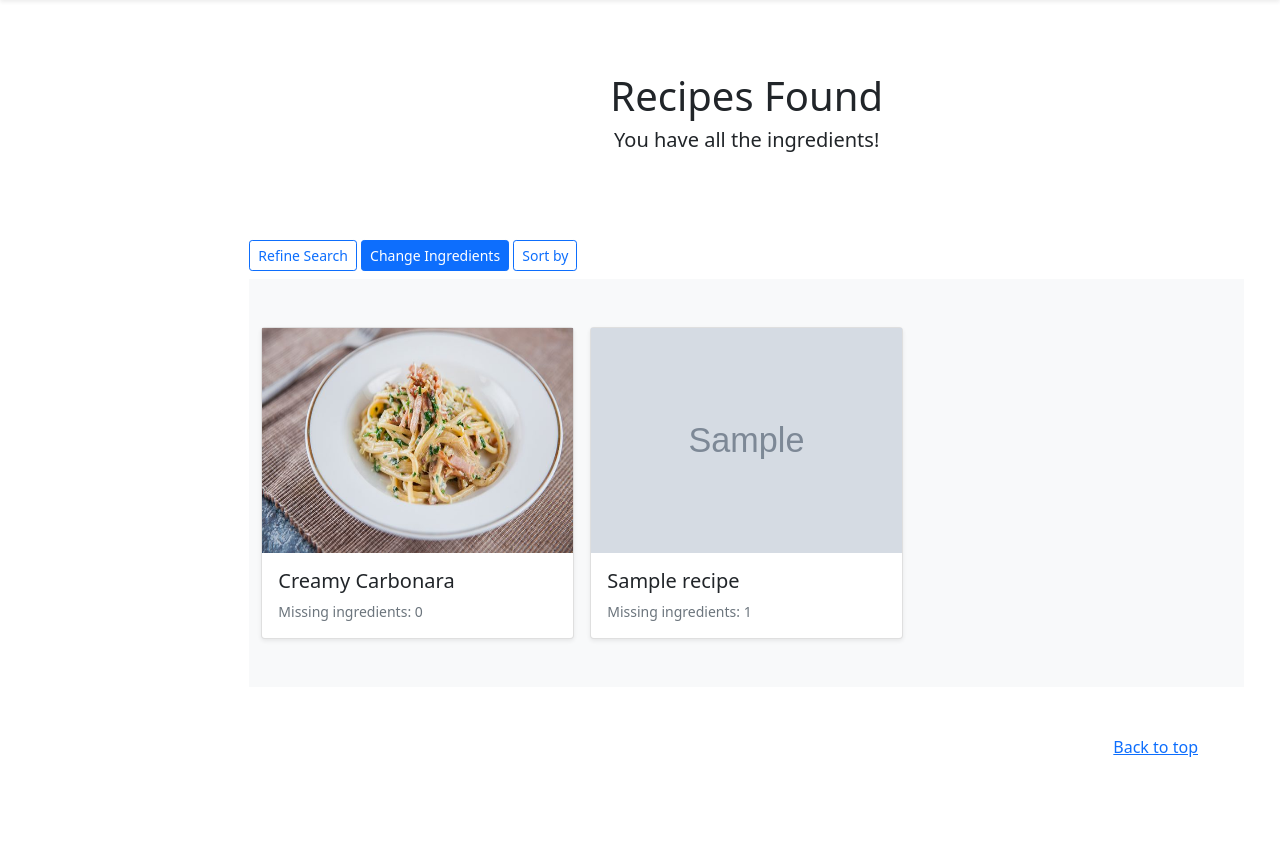
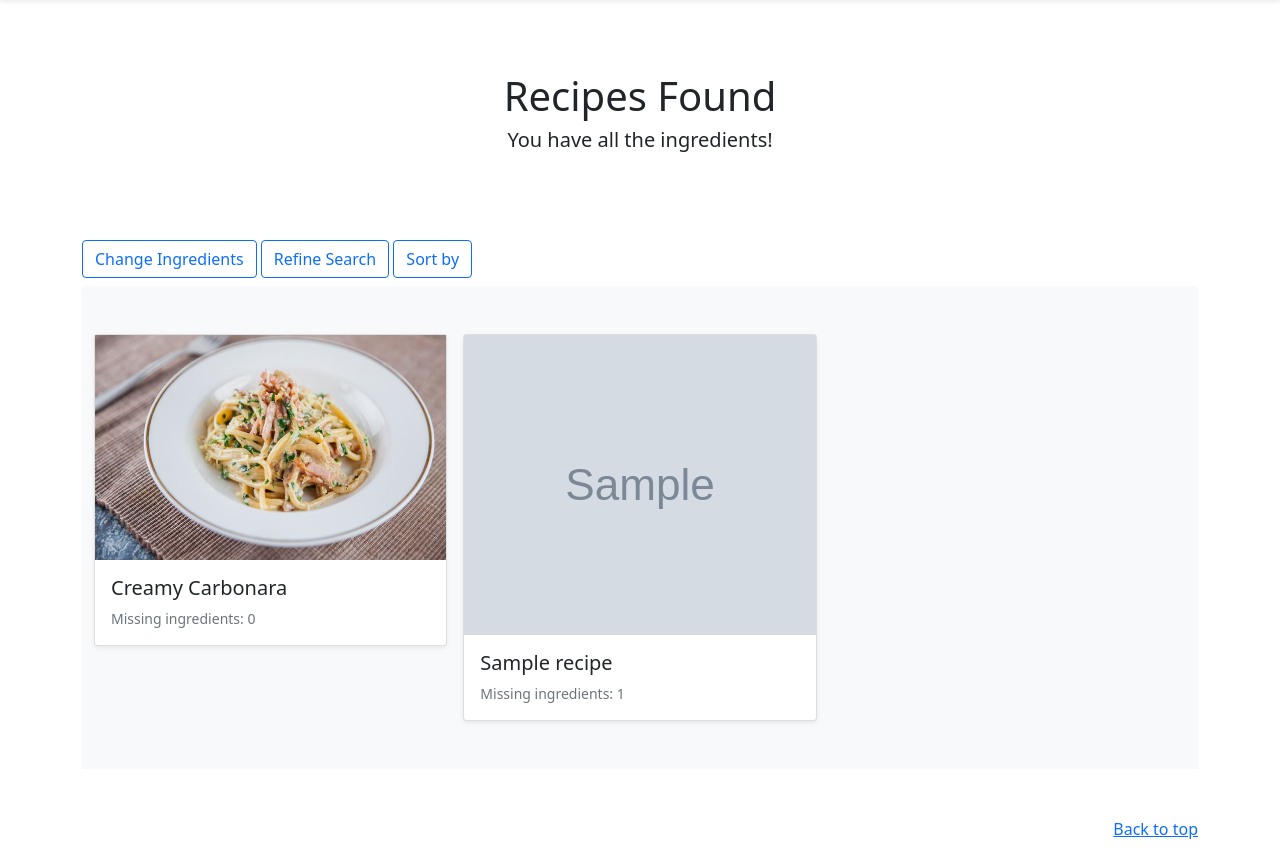
Before and after one commit to int-elligence2021/int-elligence2021.github.io, a Flask app: template templates/results_page.html in a window 1280 px wide. Shown: the part 56-921 px from the top of the page. Before the commit the page ends 813 px from the top, so only its background shows below. Run offline with Flask 2, Linux system fonts and the light colour scheme; the template is opened without the code that fills it: most values are stand-ins (such as "Sample title", 1, 10 or a date in 2020); grey boxes marked "Sample" are stand-in pictures; some libraries are stand-ins or nearby versions.

Commit message:
removed extra column and changed buttons

```diff
--- a/templates/results_page.html
+++ b/templates/results_page.html
@@ -24,7 +24,7 @@
     </nav> -->
 
 <!-- main -->
-<main class="col-md-9 ms-sm-auto col-lg-10 px-md-4">
+<main class="col-md-2 ms-sm-auto col-lg-12 px-md-4">
 
 <div class="container"
   data-infinite-scroll='{ "path": ".pagination__next", "append": ".post", "history": false }'>
@@ -36,11 +36,12 @@
       </div>
     </div>
   </section>
-    <!-- TODO: put centre align ingredients button, left align sort button -->
-  <button type="button" class="btn btn-outline-primary btn-sm my-2" data-bs-toggle="modal" data-bs-target="#filtersModal">Refine Search</button>
-  <button type="button" class="btn btn-primary btn-sm my-2" data-bs-toggle="modal" data-bs-target="#ingredientsModal">Change Ingredients</button>
-  <button type="button" class="btn btn-outline-primary btn-sm my-2" data-bs-toggle="modal" data-bs-target="#sortbyModal">Sort by</button>
-<!-- TODO: move container to the left -->
+
+  <!-- TODO: put centre align ingredients button, left align sort button -->
+  <button type="button" class="btn btn-outline-primary btn-md my-2" data-bs-toggle="modal" data-bs-target="#ingredientsModal">Change Ingredients</button>
+  <button type="button" class="btn btn-outline-primary btn-md my-2" data-bs-toggle="modal" data-bs-target="#filtersModal">Refine Search</button>
+  <button type="button" class="btn btn-outline-primary btn-md my-2" data-bs-toggle="modal" data-bs-target="#sortbyModal">Sort by</button>
+
   <!-- album template - recipes -->
   <div class="album py-5 bg-light">
     <div class="container">
@@ -66,7 +67,7 @@
         {% for r in recipes %}
         <div class="col">
           <div class="card shadow-sm">
-            <img src={{r.image}} alt={{r.label}} style="width:100%;max-width:600px;height:225px">
+            <img src={{r.image}} alt={{r.label}} style="width:100%;height:300px">
 
             <div class="card-body">
               <h5 class="mt-0">{{r.label}}</h5>
```
